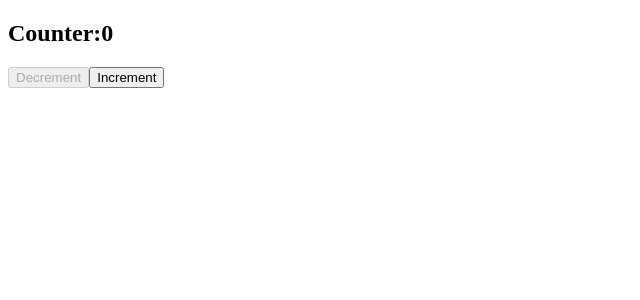
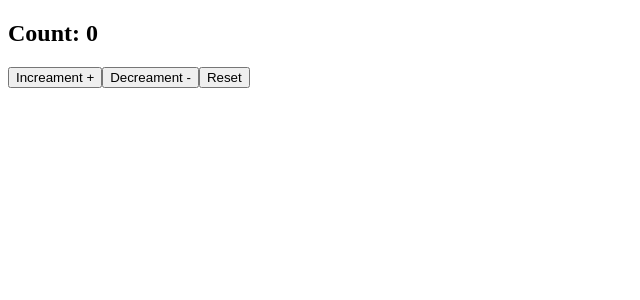
Before and after one commit to cmaalik97/Dugsiiye-ReactJs-Exercise, a React (Vite) app in the folder AnswersExercise/: page / in a window 1280 px wide. Shown: the top 300 px of the page, without its empty margins (0-640 px from the left). Built offline with nearby package versions, Linux system fonts and the light colour scheme.

Commit message:
UseReduce

```diff
--- a/AnswersExercise/src/App.jsx
+++ b/AnswersExercise/src/App.jsx
@@ -15,6 +15,7 @@ import Notification from "./Dugsiye/Learning/Notification";
 import Toggole from "./Dugsiye/Learning/Toggole";
 import UserLogin from "./Dugsiye/Exercise11/UserLogin";
 import Counter from "./Dugsiye/Exercise12/Counter";
+import Reduce from "./Dugsiye/Learning/Reduce";
 // import DataFetching from "./Dugsiye/Learning/DataFetching";
 
 // import Timing from "./Dugsiye/Learning/Timing";
@@ -90,7 +91,9 @@ function App(){
 
    {/* <Toggole/> */}
    {/* <UserLogin/> */}
-   <Counter/>
+   {/* <Counter/> */}
+   <Reduce/>
+
   </>
 }
 export default App;
--- /dev/null
+++ b/AnswersExercise/src/Dugsiye/Learning/Reduce.jsx
@@ -0,0 +1,29 @@
+import { act, useReducer } from "react";
+ //reduce waa function shaqada qaban lahaa
+    // intial value  waa meesha wax kabilabayan
+    const intialState={count : 0}
+    const reduce=(state , action)=>{
+        switch(action.type){
+            case "Increment":
+                return {count : state.count + 1}
+            case "decrement" :
+                return {count : state.count - 1}
+            case "reset":
+                return intialState;
+            default :
+            return state;
+
+        }
+    }
+function Reduce(){
+   const [state , dispatch]=useReducer(reduce , intialState)
+    return (
+        <div>
+          <h2>Count: {state.count}</h2>
+          <button onClick={()=>dispatch({type : "Increment"})}>Increament +</button>
+          <button onClick={()=>dispatch ( {type: "decrement"})}>Decreament -</button>
+          <button onClick={()=>dispatch ({type : "reset"})}>Reset</button>
+        </div>
+    )
+}
+export default Reduce;
```
